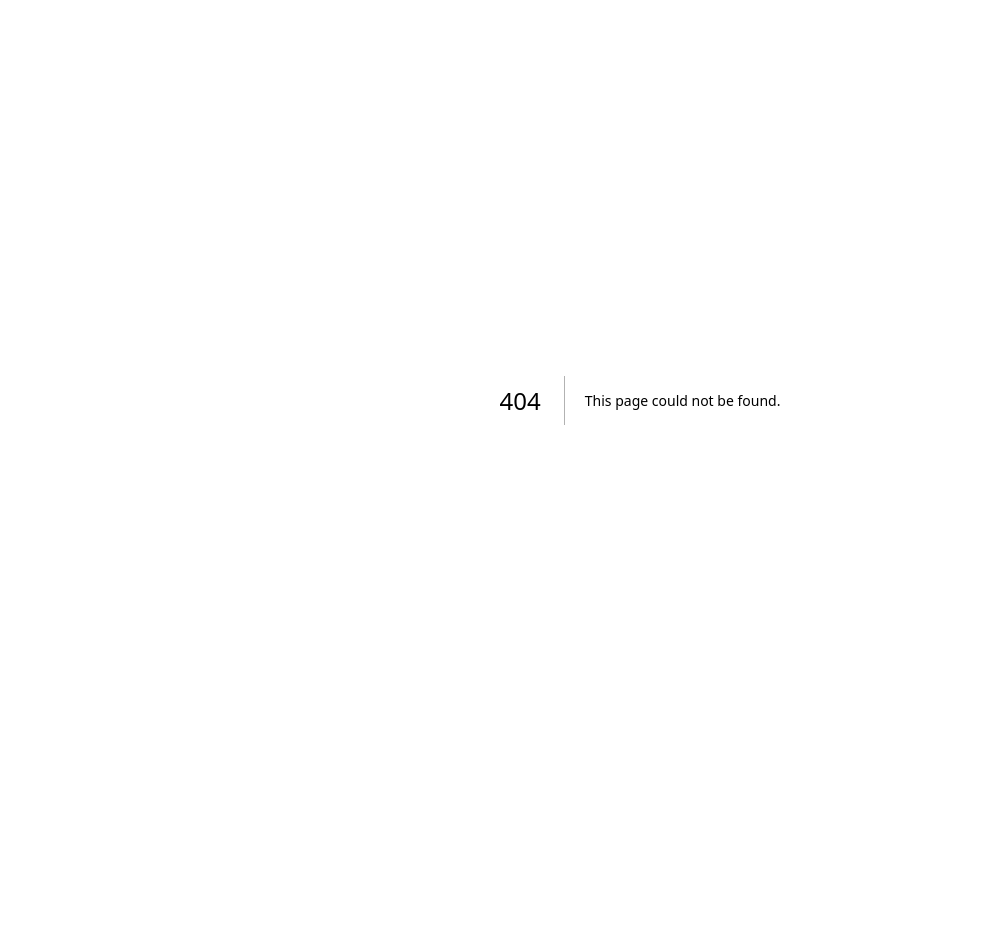
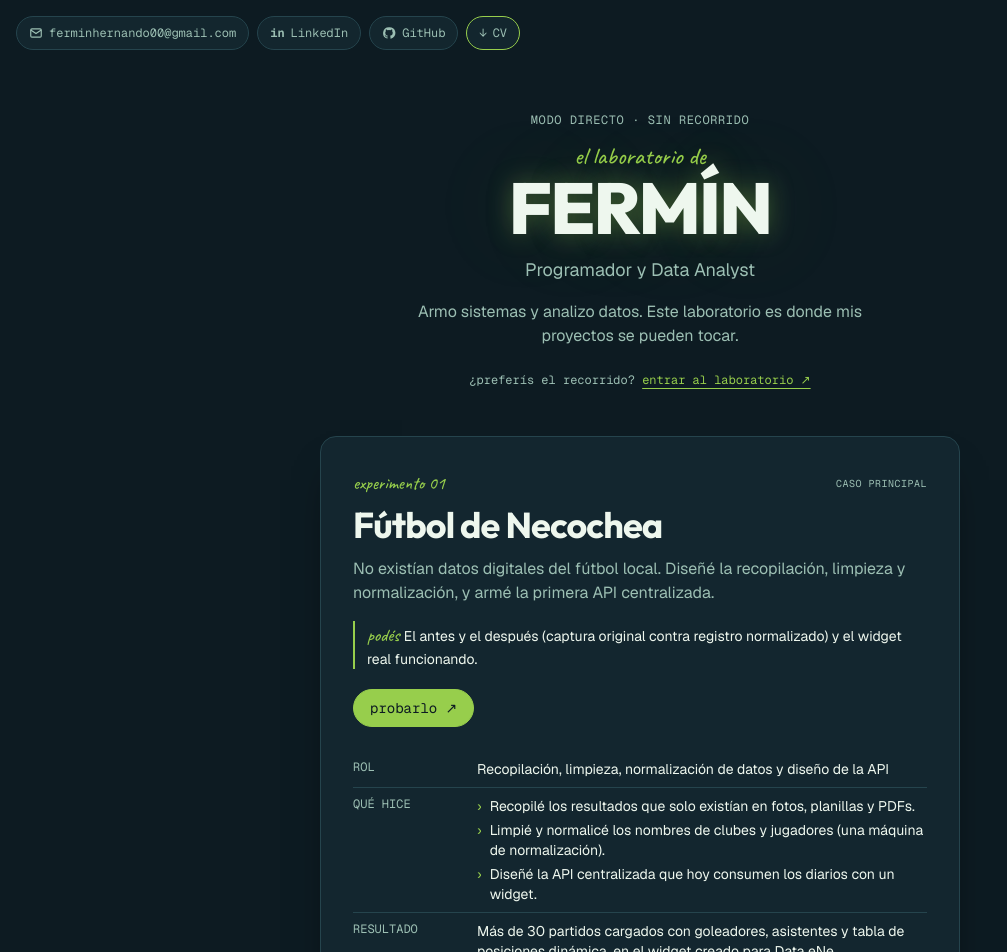
Before and after one commit to fer-gif/portfolio-fermin, a Next.js app: page /directo in a window 1280 px wide. Before the commit this address had no page. Shown: the top 952 px of the page, without its empty margins (0-1007 px from the left). Before the commit the page ends 800 px from the top, so only its background shows below. Built offline with nearby package versions, Linux system fonts and the light colour scheme.

Commit message:
Modo directo: vista sin recorrido para reclutadores

```diff
--- /dev/null
+++ b/app/directo/page.tsx
@@ -0,0 +1,85 @@
+import type { Metadata } from "next";
+import Link from "next/link";
+import { ContactoFijo } from "@/components/laboratorio/ContactoFijo";
+import { FichaDirecta } from "@/components/laboratorio/FichaDirecta";
+import { perfil } from "@/lib/perfil";
+import { proyectos } from "@/proyectos";
+
+// El modo directo: lo mismo que el laboratorio, pero como una página normal que
+// se lee de una, sin recorrido. Para un reclutador con apuro o alguien que
+// entra desde un link en un mail. Reusa el contacto fijo y las fichas (desde
+// meta.ts), nada del recorrido ni de Rive/GSAP.
+export const metadata: Metadata = {
+  title: "Modo directo",
+  description: `${perfil.nombreCompleto} — ${perfil.titulo}. Todos los proyectos con su ficha técnica y el contacto, sin recorrido.`,
+};
+
+const enlace = (etiqueta: string) => perfil.enlaces.find((e) => e.etiqueta === etiqueta)?.url ?? "#";
+
+export default function Directo() {
+  return (
+    <>
+      <ContactoFijo email={perfil.email} linkedin={enlace("LinkedIn")} github={enlace("GitHub")} cv={perfil.cv} />
+      <main className="mx-auto w-full max-w-2xl px-4 pb-20 pt-24 sm:pt-28">
+        <header className="text-center">
+          <p className="font-mono text-xs uppercase tracking-wider text-lab-tenue">modo directo · sin recorrido</p>
+          <p className="font-mano mt-3 text-2xl text-lab-portal">el laboratorio de</p>
+          <h1 className="brillo-portal font-display text-6xl font-extrabold tracking-tight uppercase sm:text-7xl">
+            {perfil.nombre}
+          </h1>
+          <p className="mt-3 text-lg text-lab-tenue">{perfil.titulo}</p>
+          <p className="mx-auto mt-4 max-w-md text-base text-lab-tenue">{perfil.presentacion}</p>
+          <p className="mt-6 font-mono text-xs text-lab-tenue">
+            ¿preferís el recorrido?{" "}
+            <Link href="/" className="text-lab-portal underline underline-offset-4">
+              entrar al laboratorio ↗
+            </Link>
+          </p>
+        </header>
+
+        <div className="mt-12 space-y-8">
+          {proyectos.map((proyecto, i) => (
+            <FichaDirecta key={proyecto.slug} proyecto={proyecto} numero={i + 1} />
+          ))}
+        </div>
+
+        <footer className="mt-16 text-center">
+          <p className="font-mano text-2xl text-lab-portal">hablemos</p>
+          <ul className="mt-4 flex flex-wrap justify-center gap-3 font-mono text-sm">
+            {perfil.cv && (
+              <li>
+                <a
+                  href={perfil.cv}
+                  download
+                  className="rounded-full border border-lab-portal bg-lab-portal px-4 py-2 text-lab-fondo transition-colors hover:bg-transparent hover:text-lab-portal"
+                >
+                  descargar CV ↓
+                </a>
+              </li>
+            )}
+            {perfil.enlaces.map((e) => (
+              <li key={e.url}>
+                <a
+                  href={e.url}
+                  target="_blank"
+                  rel="noopener noreferrer"
+                  className="rounded-full border border-lab-borde px-4 py-2 transition-colors hover:border-lab-portal hover:text-lab-portal"
+                >
+                  {e.etiqueta} ↗
+                </a>
+              </li>
+            ))}
+          </ul>
+          {perfil.repositorio && (
+            <p className="mt-6 font-mano text-lg text-lab-tenue">
+              este laboratorio también es código:{" "}
+              <a href={perfil.repositorio} target="_blank" rel="noopener noreferrer" className="garabato text-lab-portal">
+                ver el repo ↗
+              </a>
+            </p>
+          )}
+        </footer>
+      </main>
+    </>
+  );
+}
--- /dev/null
+++ b/components/laboratorio/FichaDirecta.tsx
@@ -0,0 +1,106 @@
+import { ETIQUETA_CATEGORIA, type Proyecto } from "@/proyectos";
+import type { ReactNode } from "react";
+
+// La ficha del modo directo: lo mismo que la ficha técnica del recorrido, pero
+// estática (sin GSAP ni Escena) para que un reclutador pueda leer todo de una,
+// sin hacer el recorrido. Lee solo de meta.ts.
+//
+// A diferencia de FichaTecnica, no incluye las filasExtra (Fuentes, Código,
+// En proceso) porque viven dentro de cada escenas.tsx junto a componentes
+// cliente pesados. Sumarlas acá implica extraerlas a un módulo de datos: queda
+// pendiente.
+export function FichaDirecta({ proyecto, numero }: { proyecto: Proyecto; numero: number }) {
+  const enProceso = proyecto.estado === "en-proceso";
+  const modalidad = `${proyecto.autoria === "equipo" ? "En equipo" : "Individual"}${enProceso ? " · en proceso" : ""}`;
+
+  const filas: { etiqueta: string; contenido: ReactNode }[] = [
+    { etiqueta: "Rol", contenido: proyecto.rol },
+    {
+      etiqueta: "Qué hice",
+      contenido: proyecto.queHice?.length ? (
+        <ul className="space-y-1">
+          {proyecto.queHice.map((item) => (
+            <li key={item} className="flex gap-2">
+              <span className="text-lab-portal">›</span>
+              <span>{item}</span>
+            </li>
+          ))}
+        </ul>
+      ) : undefined,
+    },
+    { etiqueta: "Resultado", contenido: proyecto.resultado },
+    { etiqueta: "Con", contenido: proyecto.creditos },
+    { etiqueta: "Modalidad", contenido: modalidad },
+    { etiqueta: "Stack", contenido: proyecto.stack.length ? proyecto.stack.join(" · ") : undefined },
+    {
+      etiqueta: "Enlaces",
+      contenido: proyecto.enlaces.length ? (
+        <span className="flex flex-wrap gap-x-3 gap-y-1 font-mono text-xs">
+          {proyecto.enlaces.map((e) => (
+            <a key={e.url} href={e.url} target="_blank" rel="noopener noreferrer" className="text-lab-portal underline underline-offset-4">
+              {e.etiqueta} ↗
+            </a>
+          ))}
+        </span>
+      ) : undefined,
+    },
+  ];
+
+  const boton = "rounded-full px-4 py-2 font-mono text-sm transition-colors";
+
+  return (
+    <article className="rounded-2xl border border-lab-borde bg-lab-panel/95 p-6 shadow-[0_24px_40px_-20px_rgba(0,0,0,0.8)] sm:p-8">
+      <header className="flex items-center justify-between font-mono text-[10px] uppercase tracking-wider text-lab-tenue">
+        <span className="font-mano text-lg normal-case tracking-normal text-lab-portal">
+          experimento {String(numero).padStart(2, "0")}
+        </span>
+        <span>{ETIQUETA_CATEGORIA[proyecto.categoria]}</span>
+      </header>
+
+      <h2 className="font-display mt-2 text-3xl font-bold tracking-tight sm:text-4xl">{proyecto.titulo}</h2>
+
+      <p className="mt-3 text-sm text-lab-tenue sm:text-base">{proyecto.resumen}</p>
+
+      <p className="mt-4 border-l-2 border-lab-portal pl-3 text-xs sm:text-sm">
+        <span className="font-mano text-lg text-lab-portal">podés </span>
+        {proyecto.artefacto}
+      </p>
+
+      {(proyecto.probar || proyecto.codigo) && (
+        <div className="mt-5 flex flex-wrap gap-3">
+          {proyecto.probar && (
+            <a
+              href={proyecto.probar}
+              target="_blank"
+              rel="noopener noreferrer"
+              className={`${boton} border border-lab-portal bg-lab-portal text-lab-fondo hover:bg-transparent hover:text-lab-portal`}
+            >
+              probarlo ↗
+            </a>
+          )}
+          {proyecto.codigo && (
+            <a
+              href={proyecto.codigo}
+              target="_blank"
+              rel="noopener noreferrer"
+              className={`${boton} border border-lab-borde text-lab-texto hover:border-lab-portal hover:text-lab-portal`}
+            >
+              ver el código ↗
+            </a>
+          )}
+        </div>
+      )}
+
+      <dl className="mt-5 divide-y divide-lab-borde text-xs sm:mt-6 sm:text-sm">
+        {filas
+          .filter((f) => f.contenido)
+          .map((f) => (
+            <div key={f.etiqueta} className="grid grid-cols-[6rem_1fr] gap-3 py-2 sm:grid-cols-[7rem_1fr]">
+              <dt className="font-mono text-xs uppercase text-lab-tenue">{f.etiqueta}</dt>
+              <dd>{f.contenido}</dd>
+            </div>
+          ))}
+      </dl>
+    </article>
+  );
+}
--- a/components/laboratorio/MenuLaboratorio.tsx
+++ b/components/laboratorio/MenuLaboratorio.tsx
@@ -1,6 +1,7 @@
 "use client";
 
 import { useState } from "react";
+import Link from "next/link";
 import { useDirector, useEscenaActual } from "@/components/recorrido";
 
 export interface Destino {
@@ -45,8 +46,9 @@ export function MenuLaboratorio({ destinos }: { destinos: Destino[] }) {
         {abierto ? "cerrar ×" : "saltar a ☰"}
       </button>
       {abierto && (
+        <div className="flex w-64 flex-col gap-2">
           <ul
-          className="max-h-[70svh] w-64 overflow-y-auto rounded-xl border border-lab-borde bg-lab-panel/95 p-2 font-mono text-sm backdrop-blur"
+            className="max-h-[60svh] overflow-y-auto rounded-xl border border-lab-borde bg-lab-panel/95 p-2 font-mono text-sm backdrop-blur"
             data-lenis-prevent
           >
             {destinos.map((d) => (
@@ -58,6 +60,13 @@ export function MenuLaboratorio({ destinos }: { destinos: Destino[] }) {
               </li>
             ))}
           </ul>
+          <Link
+            href="/directo"
+            className="rounded-xl border border-lab-borde bg-lab-panel/95 px-3 py-2 text-right font-mono text-xs text-lab-tenue backdrop-blur transition-colors hover:border-lab-portal hover:text-lab-portal"
+          >
+            modo directo · sin recorrido ↗
+          </Link>
+        </div>
       )}
     </nav>
   );
```
Lines whose indentation alone changed are shown as unchanged.
